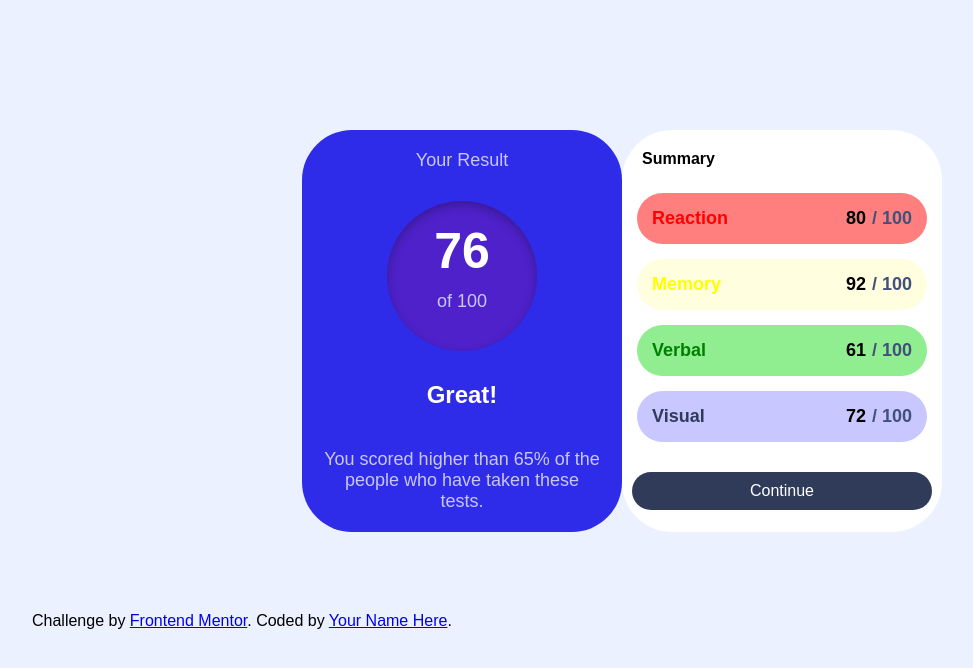
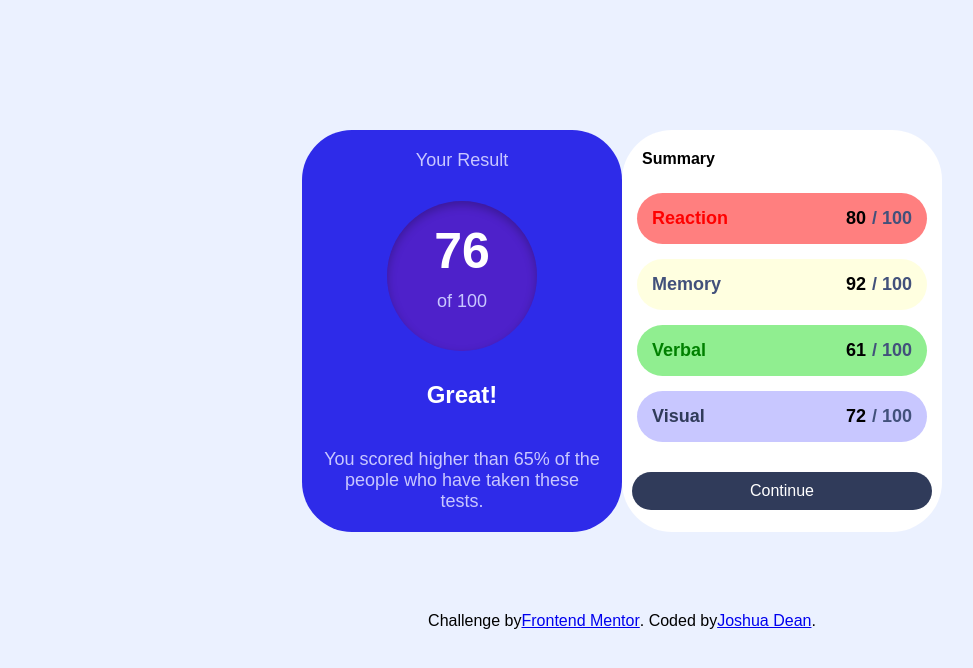
Before and after one commit to JDeanTech/results-summary, a plain HTML site: page index.html in a window 1280 px wide. Shown: the whole page, without its empty margins (18-991 px from the left). Drawn offline with Linux system fonts and the light colour scheme; a web font is replaced by a local one.

Commit message:
finished some formatting and added my frontend mentor profile on bottom of page

```diff
--- a/index.html
+++ b/index.html
@@ -82,8 +82,8 @@
 </main>
 
   <div class="attribution">
-    Challenge by <a href="https://www.frontendmentor.io?ref=challenge" target="_blank">Frontend Mentor</a>.
-    Coded by <a href="#">Your Name Here</a>.
+    Challenge by <a href="https://www.frontendmentor.io?ref=challenge" target="_blank"> Frontend Mentor</a>.
+    Coded by <a href="https://www.frontendmentor.io/profile/JDeanTech" target="_blank"> Joshua Dean</a>.
   </div>
 
 
--- a/style.css
+++ b/style.css
@@ -170,7 +170,7 @@ li
 
 .memory
 {
-    color:yellow;
+    color:hsl(224, 30%, 37%);
     font-weight: 700;
 }
 
@@ -231,3 +231,11 @@ ul div
     cursor: pointer;
     transition: background-color 0.3s ease;
 }
+
+
+.attribution
+{
+    display: flex;
+    align-items: center;
+    justify-content: center;
+}
```
Also changed, not shown: 2 other files.
